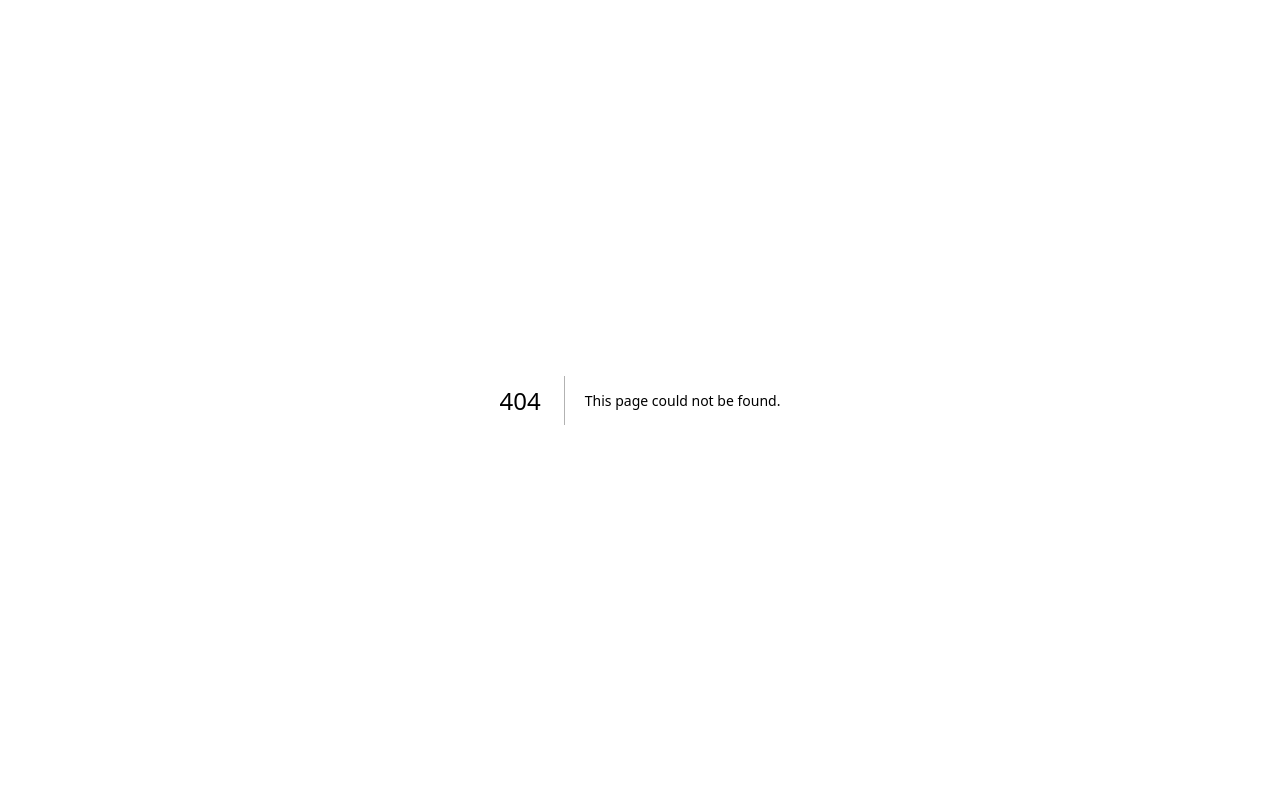
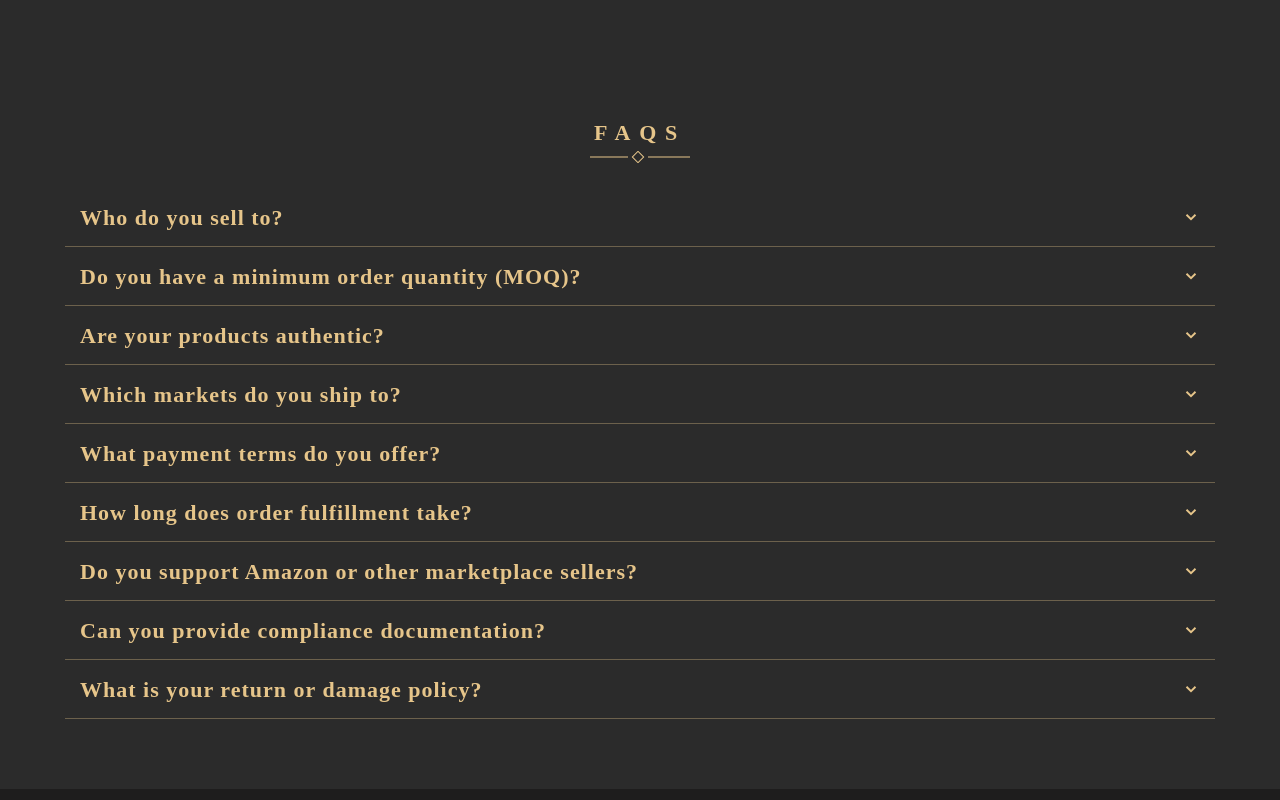
Before and after one commit to Tawhid748/ahp-debug, a Next.js app: page /faq in a window 1280 px wide. Before the commit this address had no page. Shown: the top 800 px of the page. Built offline with nearby package versions, Linux system fonts and the light colour scheme; a web font is replaced by a local one.

Commit message:
refactored faq into a serv and client component

```diff
--- /dev/null
+++ b/app/(main)/faq/components/faq-question-grid.tsx
@@ -0,0 +1,105 @@
+// Server Component — no "use client".
+// Holds the section wrapper, title, ornamental separator, and the FAQ data.
+// Only the interactive accordion is delegated to the FaqAccordion client island.
+
+import FaqAccordion from "./faqaccordion";
+
+interface FaqItem {
+  q: string;
+  a: string;
+}
+
+const faqs: FaqItem[] = [
+  {
+    q: "Who do you sell to?",
+    a: "We exclusively serve wholesale clients, distributors, retailers, and e-commerce businesses. We do not sell directly to consumers. If you are interested in becoming a partner, please contact our sales team to begin the onboarding process.",
+  },
+  {
+    q: "Do you have a minimum order quantity (MOQ)?",
+    a: "Yes, we maintain minimum order quantities based on product category and brand. MOQs ensure efficient production and logistics. Please contact us for a customized quote based on your needs.",
+  },
+  {
+    q: "Are your products authentic?",
+    a: "All products supplied are 100% authentic and sourced directly from authorized manufacturers or brand partners. We maintain strict quality control procedures to ensure product integrity.",
+  },
+  {
+    q: "Which markets do you ship to?",
+    a: "We ship globally and work with distributors across North America, Europe, the Middle East, and other international markets. Shipping terms and lead times vary depending on destination.",
+  },
+  {
+    q: "What payment terms do you offer?",
+    a: "We only accept ACH deposits, Zelle, or wire transfers. No cash or credit card payments allowed. We do not offer any payment plans.",
+  },
+  {
+    q: "How long does order fulfillment take?",
+    a: "Lead times depend on product availability and order volume. In-stock wholesale orders are typically processed within a few business days. Larger or custom orders may require additional production time.",
+  },
+  {
+    q: "Do you support Amazon or other marketplace sellers?",
+    a: "Yes, we work with qualified e-commerce sellers and marketplace distributors. Compliance with brand policies and marketplace regulations is required.",
+  },
+  {
+    q: "Can you provide compliance documentation?",
+    a: "We can provide required documentation such as MSDS, IFRA certificates, ingredient disclosures, and other regulatory documents upon request.",
+  },
+  {
+    q: "What is your return or damage policy?",
+    a: "Any damaged or defective products must be reported within a specified timeframe after delivery. Claims are reviewed promptly, and resolutions may include replacement or credit.",
+  },
+];
+
+function OrnamentalSep() {
+  return (
+    <svg
+      viewBox="0 0 100 12"
+      width="100"
+      height="12"
+      className="block mx-auto mt-[5px]"
+    >
+      <line
+        x1="0"
+        y1="6"
+        x2="38"
+        y2="6"
+        stroke="var(--light-gold)"
+        strokeWidth="1"
+      />
+      <rect
+        x="44"
+        y="2"
+        width="8"
+        height="8"
+        transform="rotate(45 48 6)"
+        fill="none"
+        stroke="var(--light-gold)"
+        strokeWidth="1"
+      />
+      <line
+        x1="58"
+        y1="6"
+        x2="100"
+        y2="6"
+        stroke="var(--light-gold)"
+        strokeWidth="1"
+      />
+    </svg>
+  );
+}
+
+export default function FaqSection() {
+  return (
+    <section className="py-10 sm:py-14 md:py-[70px] bg-[var(--dark-gray)]">
+      {/* Section title — .page-section-header */}
+      <div className="text-center mb-3 mt-20">
+        {/* .page-section-title */}
+        <span className="font-[family-name:var(--font-big)] font-bold uppercase tracking-[0.4em] leading-[1.2em] text-[var(--light-gold)] text-[1.6rem] sm:text-[1.9rem] md:text-[2.2rem]">
+          FAQs
+        </span>
+        <OrnamentalSep />
+      </div>
+
+      {/* Interactive accordion */}
+      <FaqAccordion faqs={faqs} />
+    </section>
+  );
+}
--- /dev/null
+++ b/app/(main)/faq/components/faqaccordion.tsx
@@ -0,0 +1,68 @@
+"use client";
+
+// Client island — the interactive accordion. Owns the shared openIndex so
+// only one panel is open at a time, and keeps the smooth max-height/opacity
+// animation and chevron rotation. Receives the FAQ data from the server shell.
+//
+// Old vars mapped to the new globals:
+//   --gold         -> var(--light-gold)
+//   --gold-border  -> var(--light-gold)/35
+//   --bg-faq-item  -> var(--darker-black)   (resting row)
+//   --bg-section   -> var(--black)          (open/hover row)
+//   --font-display -> var(--font-big)
+//   body-muted     -> var(--font-small) + var(--light-gray)
+
+import { useState } from "react";
+
+interface FaqItem {
+  q: string;
+  a: string;
+}
+
+export default function FaqAccordion({ faqs }: { faqs: FaqItem[] }) {
+  const [openIndex, setOpenIndex] = useState<number | null>(null);
+  const toggle = (i: number) => setOpenIndex(openIndex === i ? null : i);
+
+  return (
+    <div className="max-w-[1200px] w-full mx-auto mt-6 sm:mt-8 md:mt-10 px-4 sm:px-6 md:px-10">
+      {faqs.map((item, i) => (
+        <div key={i} className="border-b border-[var(--light-gold)]/35">
+          <button
+            onClick={() => toggle(i)}
+            className="w-full flex justify-between items-center px-3 sm:px-[15px] py-4 sm:py-5 border-none outline-none bg-transparent text-[1.5rem] sm:text-[1.8rem] md:text-[2.2rem] text-[var(--light-gold)] font-bold cursor-pointer text-left tracking-[0.5px] sm:tracking-[1px] [font-family:var(--font-big)]"
+          >
+            <span className="pr-2">{item.q}</span>
+            <svg
+              width="18"
+              height="18"
+              viewBox="0 0 24 24"
+              fill="none"
+              stroke="currentColor"
+              strokeWidth="2.5"
+              className="ml-2 sm:ml-4 flex-shrink-0 text-[var(--light-gold)] transition-transform duration-500 ease-in"
+              style={{
+                transform: openIndex === i ? "rotate(180deg)" : "rotate(0deg)",
+              }}
+            >
+              <path d="M6 9l6 6 6-6" />
+            </svg>
+          </button>
+
+          <div
+            className="overflow-hidden transition-all duration-[600ms] ease-[ease]"
+            style={{
+              maxHeight: openIndex === i ? "400px" : "0",
+              opacity: openIndex === i ? 1 : 0,
+              padding: openIndex === i ? "0 12px 24px" : "0 12px",
+            }}
+          >
+            {/* .body-muted */}
+            <p className="font-[family-name:var(--font-small)] text-[var(--light-gray)] leading-[1.6] sm:leading-[1.5] text-[1.4rem] sm:text-[1.6rem] md:text-[1.8rem]">
+              {item.a}
+            </p>
+          </div>
+        </div>
+      ))}
+    </div>
+  );
+}
--- /dev/null
+++ b/app/(main)/faq/page.tsx
@@ -0,0 +1,11 @@
+import FaqSection from "./components/faq-question-grid";
+
+export default function FaqPage() {
+  return (
+    <>
+      <div>
+        <FaqSection/>
+      </div>
+    </>
+  );
+}
```
